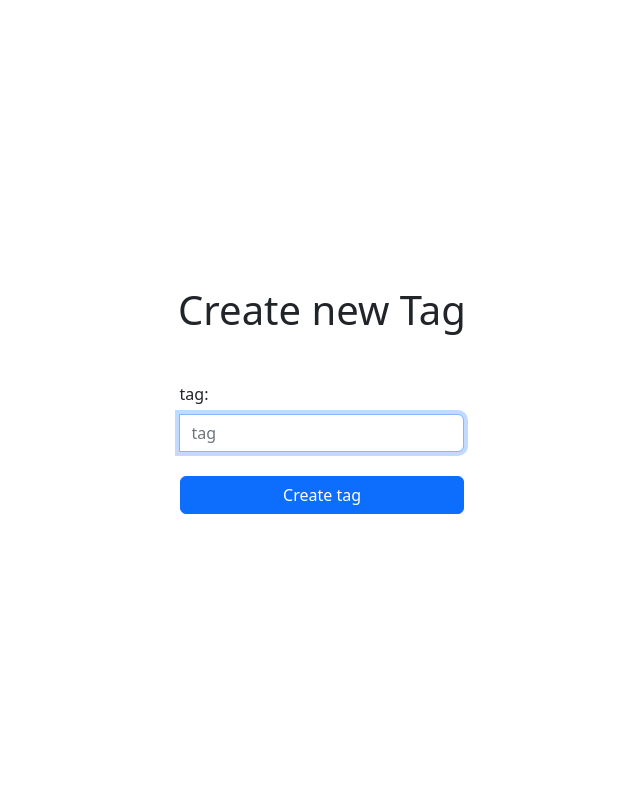
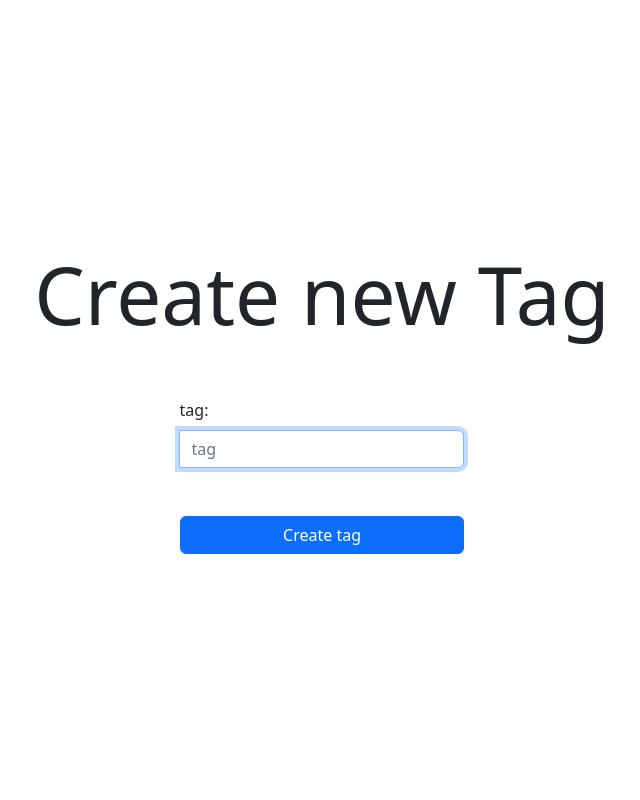
Before and after one commit to jonathan-santos/links-webapp, a Flask app: page /tags/new in a window 1280 px wide. Shown: the part 56-856 px from the top of the page, without its empty margins (318-958 px from the left). Run offline with Flask 2, Linux system fonts and the light colour scheme; a user stored in the database is signed in; a database or web service that is not in the repository returns one stand-in record (values such as "Sample title"); some libraries are stand-ins or nearby versions.

Commit message:
Improve tags pages

```diff
--- a/app/routes/tags/router.py
+++ b/app/routes/tags/router.py
@@ -11,7 +11,7 @@ tags = Blueprint(
 
 @tags.route('/tags/')
 def tags_page():
-  db = DB("SELECT tagname from tags")
+  db = DB("SELECT id, tagname from tags")
   tags = db.getAll()
   db.close()
 
--- a/app/routes/tags/templates/new_tag.html
+++ b/app/routes/tags/templates/new_tag.html
@@ -5,10 +5,10 @@
 {% endblock %}
 
 {% block main %}
-<h1 class='mb-5'>Create new Tag</h1>
+<h1 class='display-1'>Create new Tag</h1>
 
-<form action='{{ url_for("tags.tags_new_page") }}' method='POST' class='needs-validation'>
-  <div class='input-group mb-4'>
+<form action='{{ url_for("tags.tags_new_page") }}' method='POST' class='needs-validation mt-5'>
+  <div class='input-group mb-5'>
     <label for='tag' class='form-label w-100'>tag:</label>
 
     <input id='tag' name='tag' class='form-control' placeholder='tag' autocomplete='off' min='2' max='50' autofocus required>
--- a/app/routes/tags/templates/tag.html
+++ b/app/routes/tags/templates/tag.html
@@ -5,7 +5,10 @@
 {% endblock %}
 
 {% block main %}
-<h1 class='mb-5'>Tag: {{ tag['tagname'] }}</h1>
+
+<h1 class='display-1 mb-5'>
+  {{ tag['tagname'] | capitalize }}
+</h1>
 
 {% if not link == None %}
   <a href='{{ link["url"] }}'>A link from this tag</a>
```
Also changed, not shown: app/routes/tags/templates/tags.html (+7 -3 lines).
